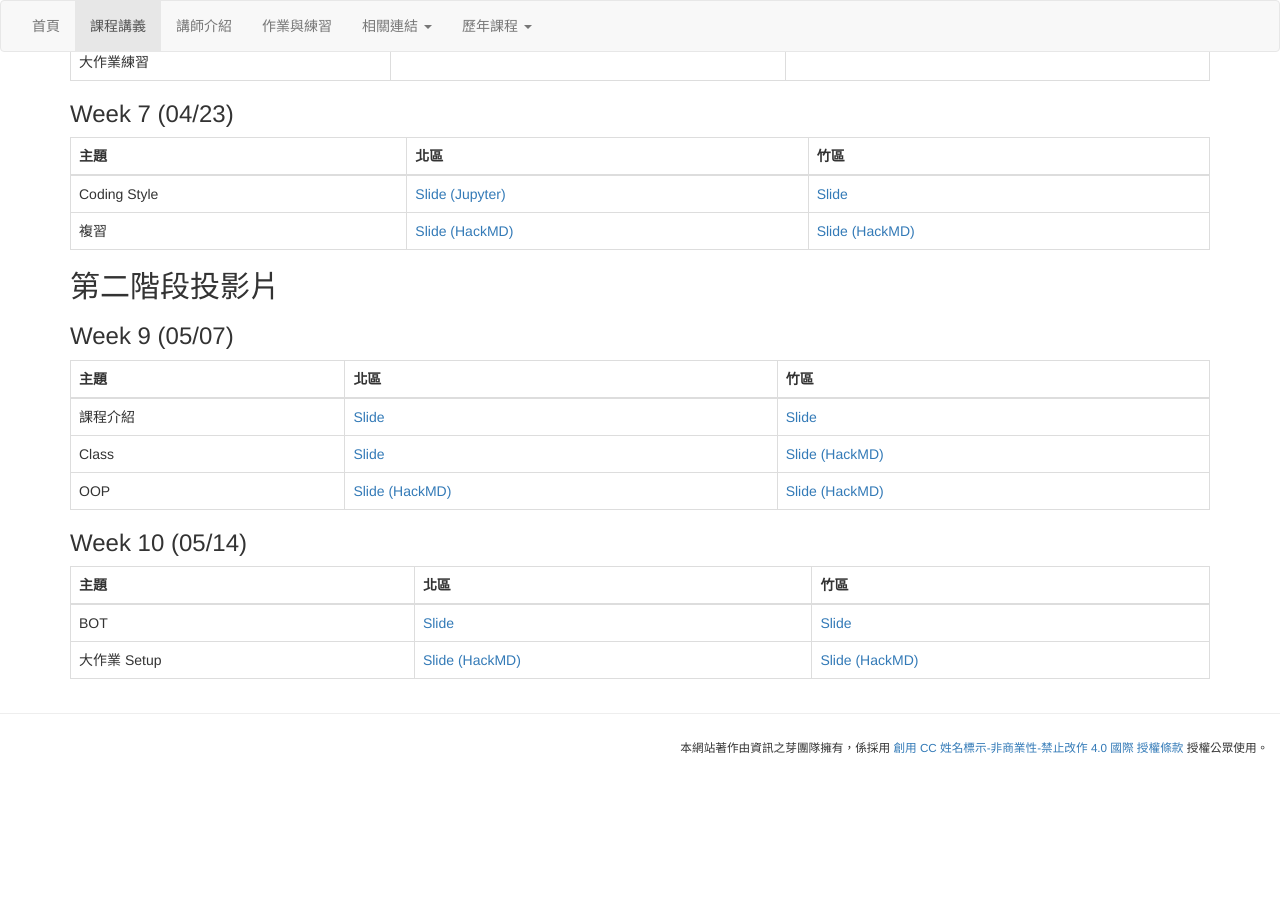
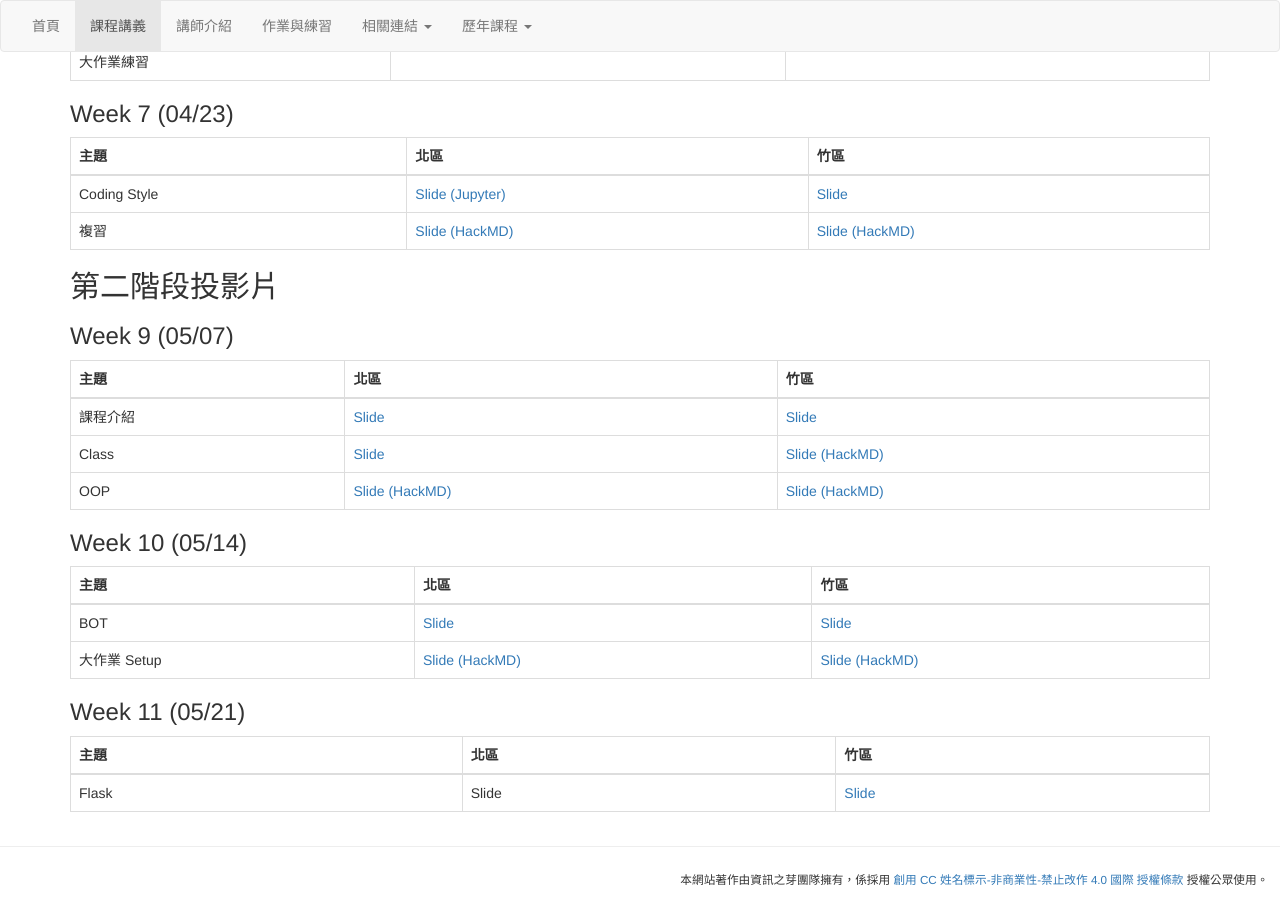
Before and after one commit to tw-csie-sprout/py2023, a Jekyll site: the page built from slides.md, in a window 1280 px wide and 900 px high, scrolled down 1244 px. Built offline with Jekyll 4.4.1, drawn with Linux system fonts in a browser that asks for light colours; before the commit the page ends 2012 px from its top, so only the background shows below that.

Commit message:
Update slides.md
add Week 11 slide

```diff
--- a/slides.md
+++ b/slides.md
@@ -85,3 +85,10 @@ title: "課程講義"
 | --- | --- | --- |
 | BOT | [Slide](https://drive.google.com/file/d/1ygqbexHVrgsA9sDZVAYld5u3jKFH_ewv/view?usp=share_link) | [Slide](https://hackmd.io/@SiriusKoan/B1-bSVP4n#/) |
 | 大作業 Setup | [Slide (HackMD)](https://hackmd.io/@Fireball0424/HkED_0UXn#/) | [Slide (HackMD)](https://hackmd.io/@Fireball0424/HkED_0UXn#/) |
+
+### Week 11 (05/21)
+
+{: .table .table-bordered}
+| 主題 | 北區 | 竹區 |
+| --- | --- | --- |
+| Flask | Slide | [Slide]([https://hackmd.io/@SiriusKoan/B1-bSVP4n#/](https://drive.google.com/file/d/13EgMg3h1SfO73gphj2NQLyghgarB2ERi/view?usp=share_link)) |
```
